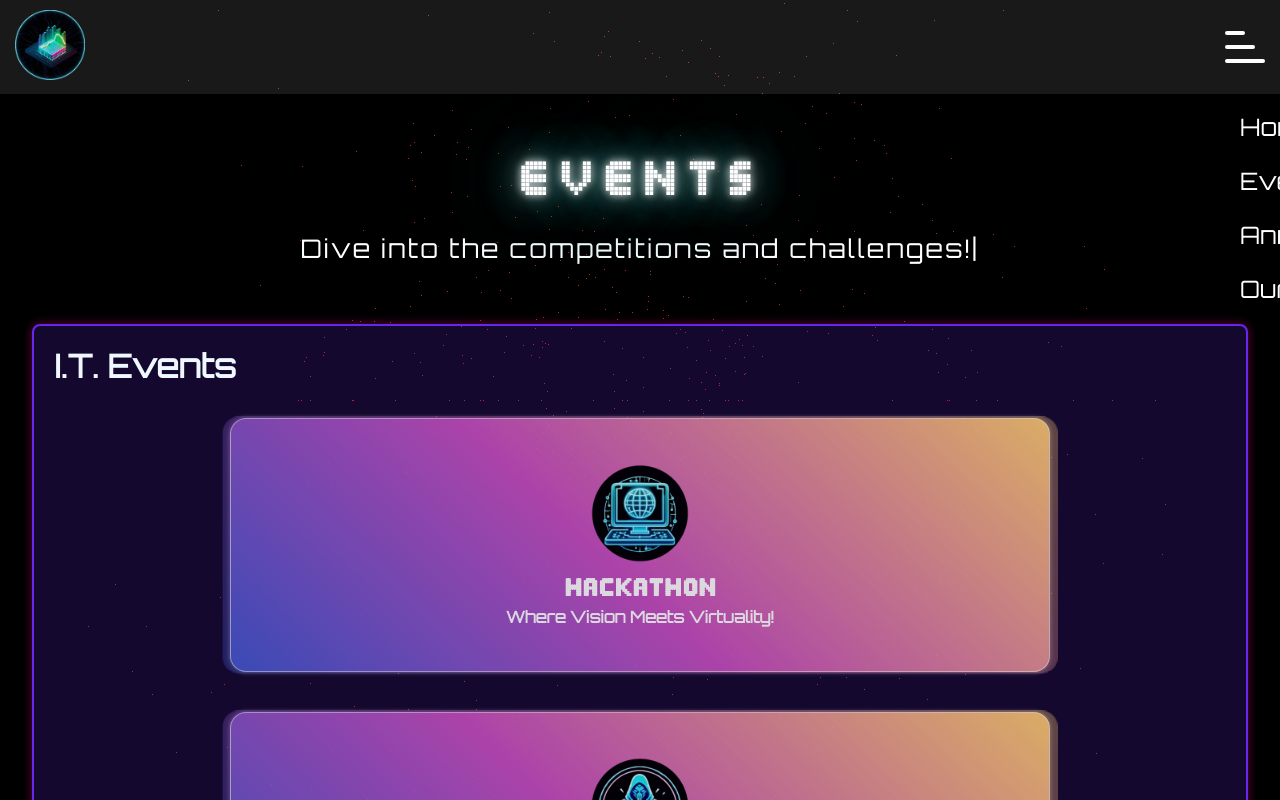
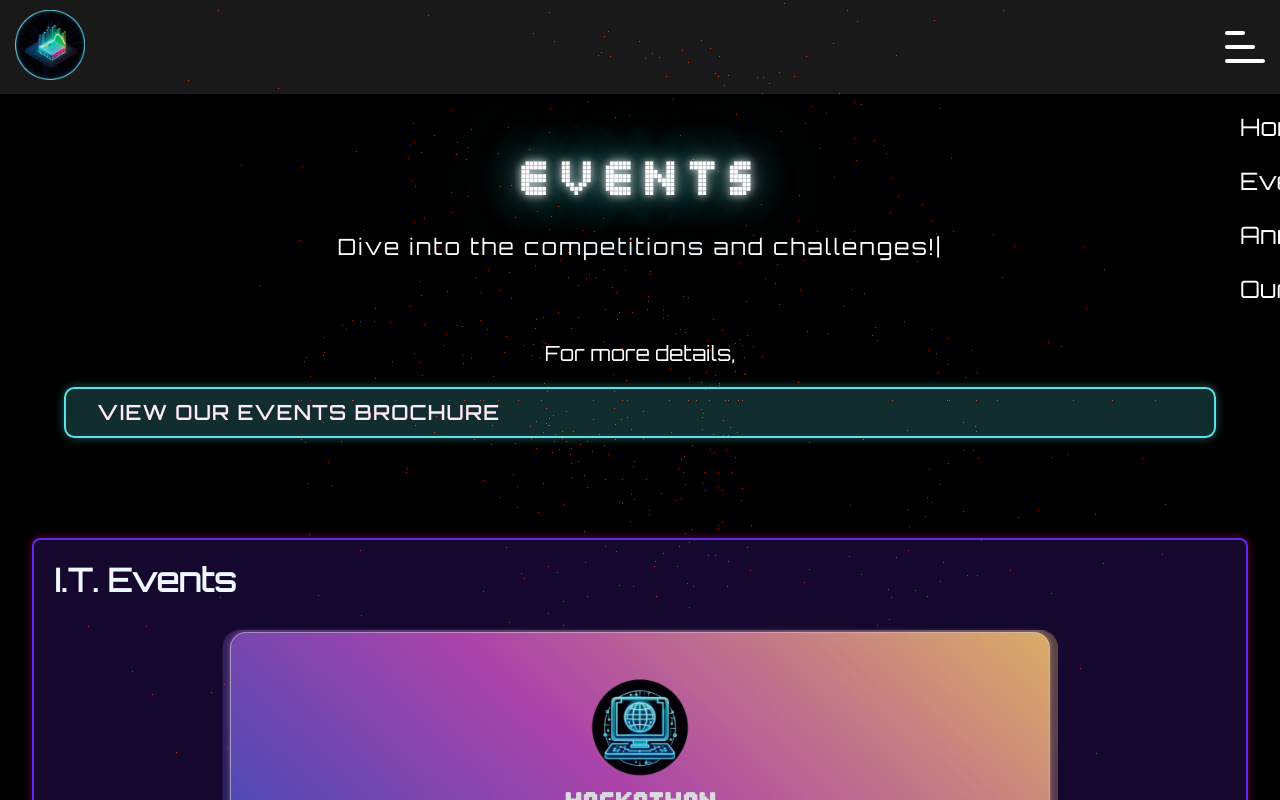
Before and after one commit to KanielPinto/techstatic24-website, a Next.js app: page /events in a window 1280 px wide. Built offline with nearby package versions, Linux system fonts and the light colour scheme.

Commit message:
final changes

```diff
--- a/src/components/Footer.js
+++ b/src/components/Footer.js
@@ -22,7 +22,7 @@ const Footer = () => {
                     </div>
 
                     <div className="linkedIn">
-                        <a href="https://www.linkedin.com/in/techstatic-fest-6aa8332a6/">
+                        <a href="https://www.linkedin.com/company/techstatic-fest/about/">
                             <svg xmlns="http://www.w3.org/2000/svg" width="30" height="30" fill="currentColor" className="bi bi-linkedin" viewBox="0 0 16 16">
                                 <path d="M0 1.146C0 .513.526 0 1.175 0h13.65C15.474 0 16 .513 16 1.146v13.708c0 .633-.526 1.146-1.175 1.146H1.175C.526 16 0 15.487 0 14.854V1.146zm4.943 12.248V6.169H2.542v7.225h2.401m-1.2-8.212c.837 0 1.358-.554 1.358-1.248-.015-.709-.52-1.248-1.342-1.248-.822 0-1.359.54-1.359 1.248 0 .694.521 1.248 1.327 1.248h.016zm4.908 8.212V9.359c0-.216.016-.432.08-.586.173-.431.568-.878 1.232-.878.869 0 1.216.662 1.216 1.634v3.865h2.401V9.25c0-2.22-1.184-3.252-2.764-3.252-1.274 0-1.845.7-2.165 1.193v.025h-.016a5.54 5.54 0 0 1 .016-.025V6.169h-2.4c.03.678 0 7.225 0 7.225h2.4" />
                             </svg>
--- a/src/pages/events.js
+++ b/src/pages/events.js
@@ -58,6 +58,22 @@ export default function EventPage() {
                         />
                         <div className="brochure-link">
                             <p>For more details,</p>
+                            <a
+                                class="btn-class-name"
+                                href="https://heyzine.com/flip-book/6a7bb87635.html#page/1"
+                                type="button"
+                            >
+                                <span>View Our Events Brochure</span>
+                                <svg
+                                    viewBox="0 0 320 512"
+                                    height="2em"
+                                    xmlns="http://www.w3.org/2000/svg"
+                                >
+                                    <path
+                                        d="M310.6 233.4c12.5 12.5 12.5 32.8 0 45.3l-192 192c-12.5 12.5-32.8 12.5-45.3 0s-12.5-32.8 0-45.3L242.7 256 73.4 86.6c-12.5-12.5-12.5-32.8 0-45.3s32.8-12.5 45.3 0l192 192z"
+                                    ></path>
+                                </svg>
+                            </a>
 
                         </div>
                         <div className="grid-container">
--- a/src/styles/events.css
+++ b/src/styles/events.css
@@ -33,26 +33,67 @@
 }
 
 
+
+.brochure-link {
+    margin-bottom: 80px;
+    display: flex;
+    flex-direction: column;
+    width: 100%;
+    justify-content: center;
+    align-items: center;
+    color: white;
+    font-size: 2rem;
+}
+
 .btn-class-name {
     color: rgb(254, 234, 246);
     border-radius: 0.5em;
     transition: 0.3s;
-    background-color: rgba(254, 1, 154, 0.2);
-    fill: rgb(56, 182, 255);
-    font-family: monospace;
+    background-color: rgba(92, 225, 230, 0.2);
+    fill: rgb(92, 225, 230);
+    font-family: 'Orbitron', sans-serif;
     font-weight: bolder;
-    font-size: large;
+    font-size: 2rem;
     text-transform: uppercase;
     letter-spacing: 0.1em;
     cursor: pointer;
-    border: 2px solid rgb(56, 182, 255);
-    box-shadow: 0 0 10px rgba(254, 1, 154, 0.4);
+    border: 2px solid rgb(92, 225, 230);
+    box-shadow: 0 0 10px rgba(92, 225, 230, 0.4);
     outline: none;
     display: flex;
     align-items: center;
     padding: 0.5em 1em;
     margin: 1em;
+    width: max-content;
+}
 
+.btn-class-name:hover {
+    box-shadow: 0 0 0 5px rgba(92, 225, 230, 0.5);
+}
+
+.btn-class-name span {
+    transform: scale(0.95);
+    transition: 0.3s;
+}
+
+.btn-class-name:hover span {
+    transform: scale(1);
+}
+
+.btn-class-name svg {
+    font-size: 0;
+    transform: scale(0.5) translateX(0%) rotate(-180deg);
+    transition: 0.3s;
+}
+
+.btn-class-name:hover svg {
+    font-size: 20px;
+    transform: scale(1) translateX(20%) rotate(0deg);
+}
+
+.btn-class-name:active {
+    transition: 0s;
+    box-shadow: 0 0 0 5px rgb(92, 225, 230);
 }
 
 .subtitle {
@@ -67,7 +108,7 @@
     color: #fff;
     background-color: transparent;
     z-index: 99;
-    margin-bottom: 40px;
+    margin-bottom: 80px;
     text-align: center;
 }
 
@@ -108,7 +149,7 @@
 }
 
 /* Style for vertically long containers */
-.vertical-container1{
+.vertical-container1 {
     border: 2px solid rgb(99, 40, 235);
     border-radius: 0.5em;
     box-shadow: 0 0 10px rgba(254, 1, 154, 0.4);
@@ -121,7 +162,7 @@
 
 }
 
-.vertical-container2{
+.vertical-container2 {
     border: 2px solid rgb(188, 19, 254);
     border-radius: 0.5em;
     box-shadow: 0 0 10px rgba(188, 19, 254, 0.4);
@@ -303,15 +344,30 @@
     }
 
 
-    .myCard{
+    .myCard {
         filter: none;
     }
+
     .titleone {
         font-family: 'pixellet', sans-serif;
         font-size: 2rem;
     }
 
-    .titletwo{
+    .titletwo {
         font-size: 1rem;
     }
+
+    .subtitle{
+       font-size: 1.4rem;
+    }
+
+    .brochure-link{
+        font-size: 1.3rem;
+    }
+
+    .btn-class-name{
+        font-size: 1.3rem;
+        width: 90%;
+        text-align: center;
+    }
 }
--- a/src/styles/footer.css
+++ b/src/styles/footer.css
@@ -5,6 +5,7 @@ footer {
 	position: relative;
 	bottom: 0;
 	width: 100%;
+	backdrop-filter: hue-rotate(60deg);
 
 }
 
--- a/src/styles/workforce.css
+++ b/src/styles/workforce.css
@@ -35,7 +35,7 @@
     width: 100%;
     height: 100%;
     overflow-y: auto;
-    backdrop-filter: hue-rotate(90deg);
+    backdrop-filter: hue-rotate(70deg);
 
 }
 
@@ -70,23 +70,23 @@
 }
 
 .dept-container-left {
-    border: 2px solid rgb(255, 230, 0);
+    border: 2px solid rgb(255, 87, 51);
     border-radius: 0.5em;
-    box-shadow: 0 0 10px rgba(255, 230, 0, 0.4);
+    box-shadow: 0 0 10px rgba(255, 87, 51, 0.4);
     padding: 50px;
     margin: 30px;
-    background-color: rgba(255, 230, 0, 0.5);
+    background-color: rgba(255, 87, 51, 0.5);
     color: white;
     width: 90%;
 }
 
 .dept-container-right {
-    border: 2px solid rgb(254, 1, 154);
+    border: 2px solid rgb(99, 40, 235);
     border-radius: 0.5em;
-    box-shadow: 0 0 10px rgba(254, 1, 154, 0.4);
+    box-shadow: 0 0 10px rgba(99, 40, 235, 0.4);
     padding: 50px;
     margin: 30px;
-    background-color: rgba(255, 102, 196, 0.5);
+    background-color: rgba(99, 40, 235, 0.5);
     color: white;
     width: 90%;
 }
@@ -157,7 +157,7 @@
     font-weight: 600;
 }
 
-.names{
+.names {
     font-family: 'staatliches';
     font-size: 1.5rem;
 }
@@ -201,7 +201,11 @@
         font-size: 1.8rem;
     }
 
-    .titletwo{
+    .subtitle {
+        font-size: 1.4rem;
+    }
+
+    .titletwo {
         font-size: 1.3rem;
         margin-bottom: 30px;
     }
```
